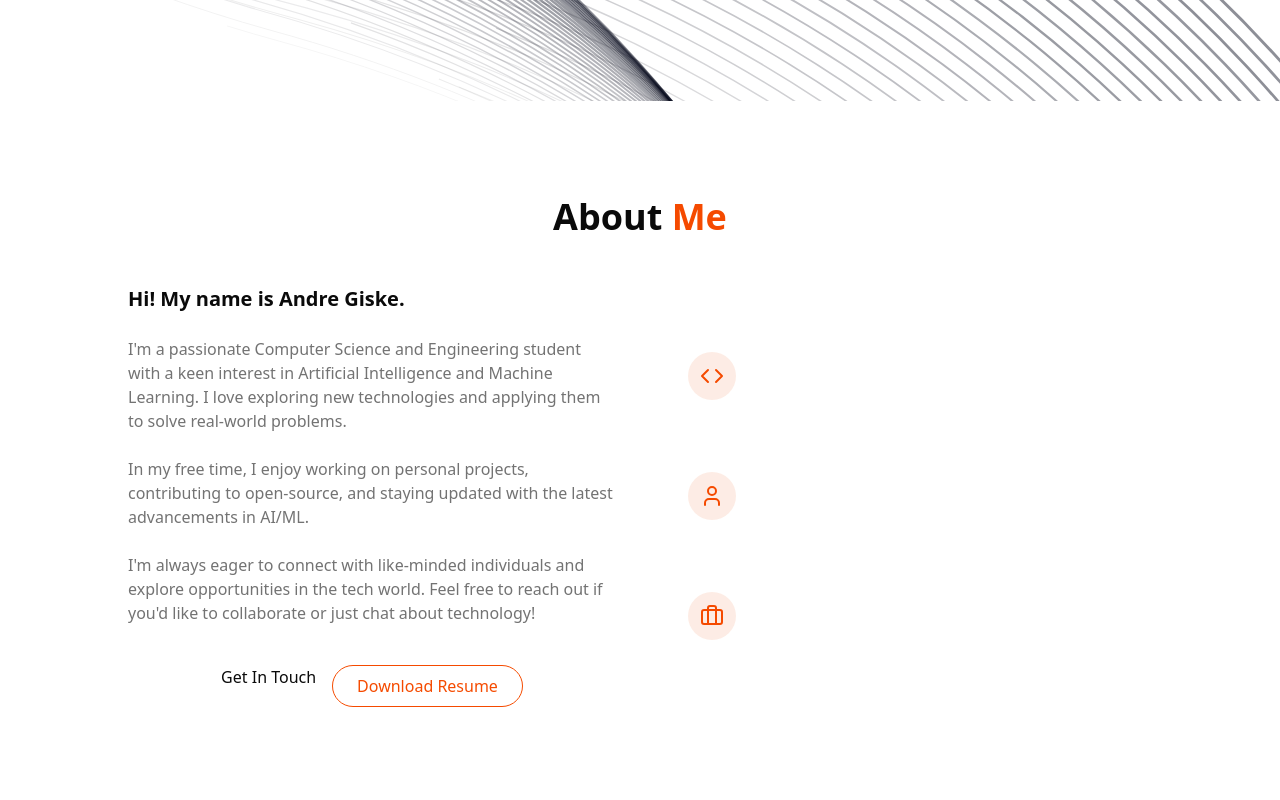
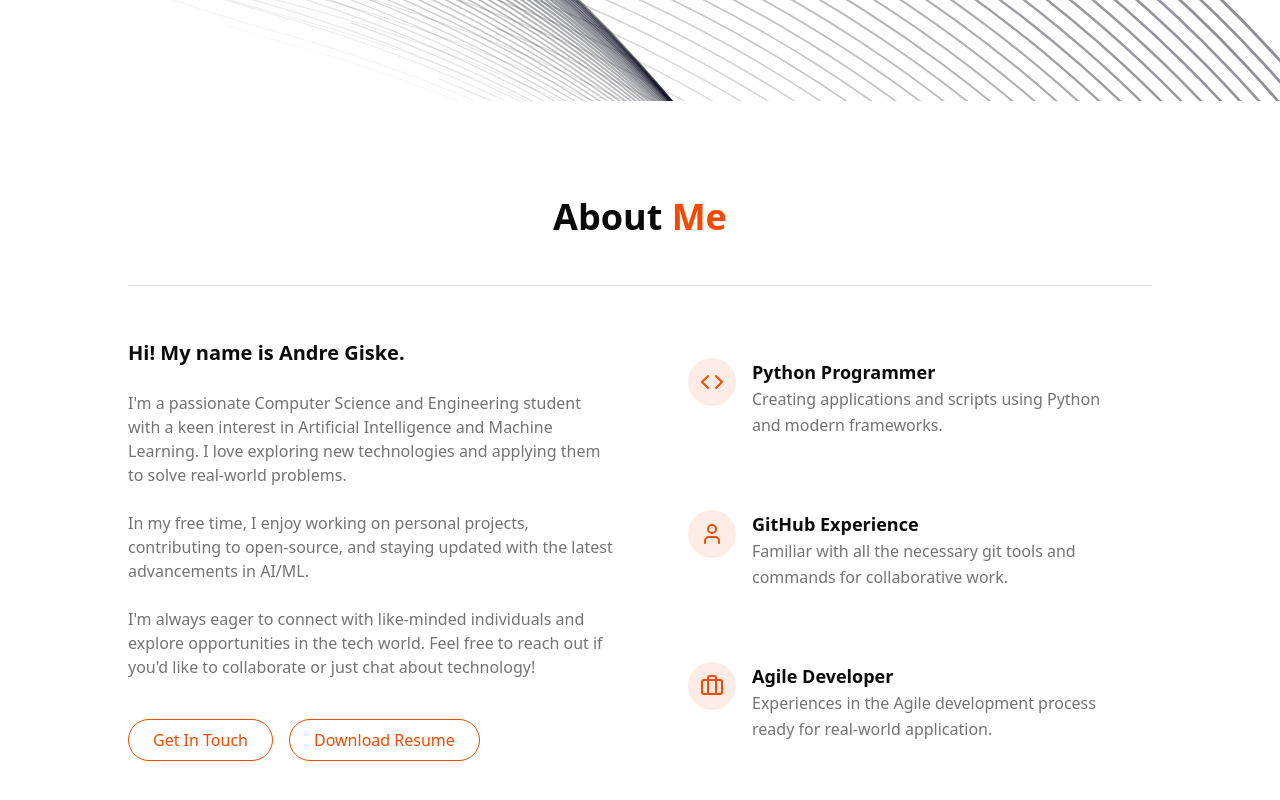
Before and after one commit to dregiske/portfolio, a React (Vite) app: page / in a window 1280 px wide. Shown: the part 699-1499 px from the top of the page. Built offline with nearby package versions, Linux system fonts and the light colour scheme.

Commit message:
about me section completed

```diff
--- a/src/components/ui/AboutMe.tsx
+++ b/src/components/ui/AboutMe.tsx
@@ -1,20 +1,20 @@
 'use client';
 
 import { Code, User, Briefcase } from "lucide-react";
+import { RESUME_LINK } from "@/constants/links";
 
 export const AboutMe = () => {
   return (
 	<section id="about" className="py-24 px-4 relative">
-	  {" "}
 	  <div className="container mx-auto max-w-5xl">
 		<h2 className="text-3xl md:text-4xl font-bold mb-12 text-center">
 		  About <span className="text-primary">Me</span>
 		</h2>
 
-		<div className="grid grid-cols-1 md:grid-cols-2 gap-12 items-center">
+		<div className="grid grid-cols-1 md:grid-cols-2 gap-12 items-center border-t pt-12">
 
 		  {/* Left Side */}
-		  <div className="space-y-6">
+		  <div className="space-y-6 max-w-prose">
 			<h3 className="text-xl font-semibold">
 			  Hi! My name is Andre Giske.
 			</h3>
@@ -28,11 +28,11 @@ export const AboutMe = () => {
 			  I'm always eager to connect with like-minded individuals and explore opportunities in the tech world. Feel free to reach out if you'd like to collaborate or just chat about technology!
 			</p>
 
-			<div className="flex flex-col sm:flex-row gap-4 pt-4 justify-center">
-			  <a href="#contact" className="btn btn-primary">
+			<div className="flex flex-col sm:flex-row gap-4 pt-4 justify-center md:justify-start">
+			  <a href="#contact" className="px-6 py-2 rounded-full border border-primary text-primary hover:bg-primary/10 transition-colors duration-300">
 				Get In Touch
 			  </a>
-			  <a href="" className="px-6 py-2 rounded-full border border-primary text-primary hover:bg-primary/10 transition-colors duration-300">
+			  <a href={RESUME_LINK} className="px-6 py-2 rounded-full border border-primary text-primary hover:bg-primary/10 transition-colors duration-300">
 				Download Resume
 			  </a>
 			</div>
@@ -43,24 +43,54 @@ export const AboutMe = () => {
 
 			<div className="gradient-border p-6 card-hover">
 			  <div className="flex items-start gap-4">
+
 				<div className="p-3 rounded-full bg-primary/10">
 				  <Code className="h-6 w-6 text-primary" />
+				</div>
+
+				<div className="text-left">
+				  <h4 className="font-semibold text-lg">
+					Python Programmer
+				  </h4>
+				  <p className="text-muted-foreground leading-relaxed">
+					Creating applications and scripts using Python and modern frameworks.
+				  </p>
 				</div>
 			  </div>
 			</div>
 
 			<div className="gradient-border p-6 card-hover">
 			  <div className="flex items-start gap-4">
+
 				<div className="p-3 rounded-full bg-primary/10">
 				  <User className="h-6 w-6 text-primary" />
+				</div>
+
+				<div className="text-left">
+				  <h4 className="font-semibold text-lg">
+					GitHub Experience
+				  </h4>
+				  <p className="text-muted-foreground leading-relaxed">
+					Familiar with all the necessary git tools and commands for collaborative work.
+				  </p>
 				</div>
 			  </div>
 			</div>
 
 			<div className="gradient-border p-6 card-hover">
 			  <div className="flex items-start gap-4">
+
 				<div className="p-3 rounded-full bg-primary/10">
 				  <Briefcase className="h-6 w-6 text-primary" />
+				</div>
+
+				<div className="text-left">
+				  <h4 className="font-semibold text-lg">
+					Agile Developer
+				  </h4>
+				  <p className="text-muted-foreground leading-relaxed">
+					Experiences in the Agile development process ready for real-world application.
+				  </p>
 				</div>
 			  </div>
 			</div>
```
